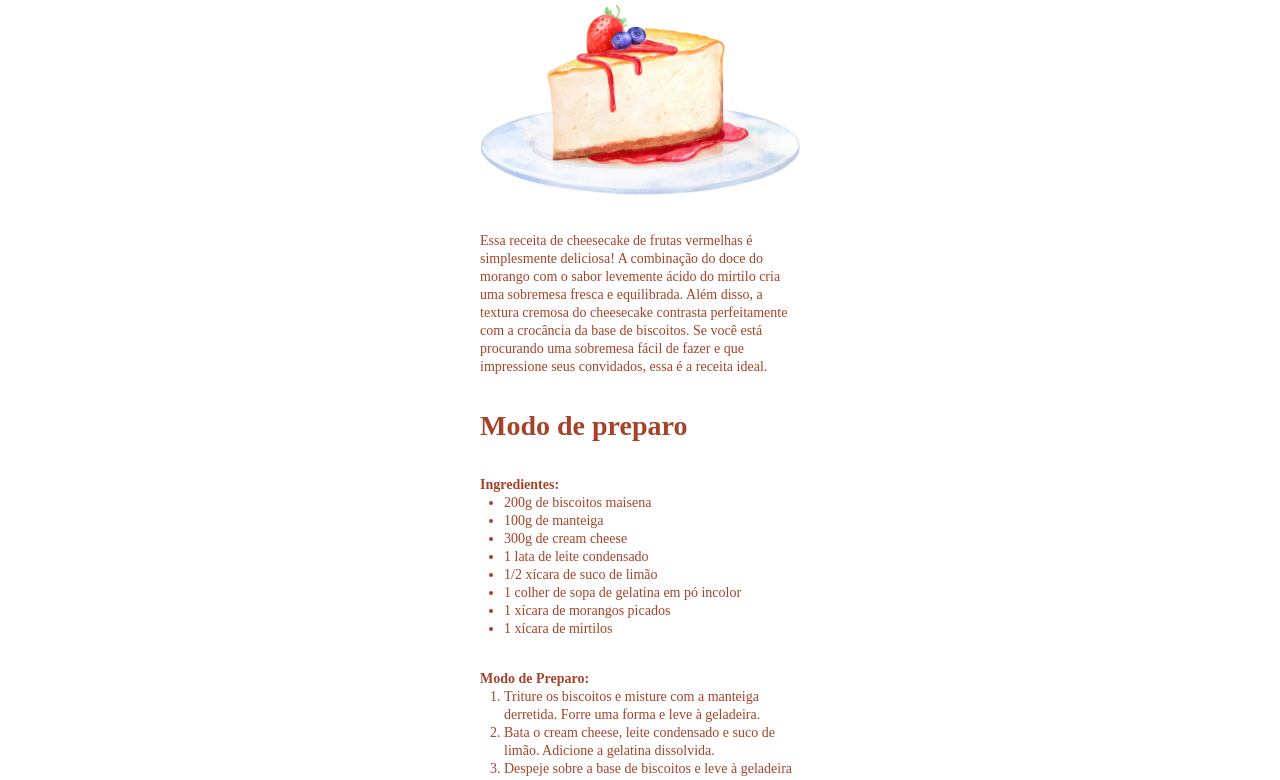
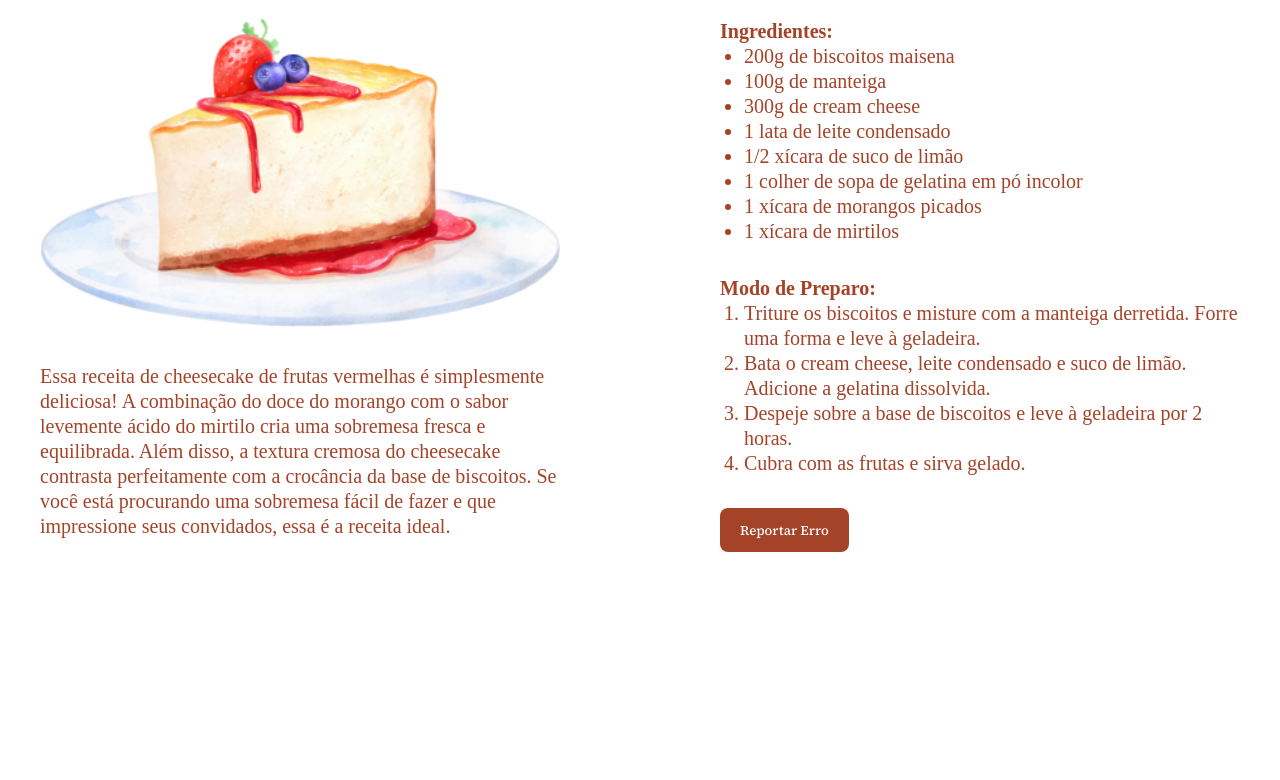
Before and after one commit to josiannefreitas/explorer-p05, a plain HTML site: page index.html in a window 1280 px wide. Shown: the part 119-899 px from the top of the page. After the commit the page ends 800 px from the top, so only its background shows below. Drawn offline with Linux system fonts and the light colour scheme; a web font is replaced by a local one.

Commit message:
📱 work on responsive design

```diff
--- a/index.html
+++ b/index.html
@@ -8,6 +8,7 @@
     <meta name="viewport" content="width=device-width, initial-scale=1.0" />
 
     <link href="https://fonts.googleapis.com/css2?family=Source+Serif+4:wght@500&family=Source+Serif+Pro:wght@400;700&display=swap" rel="stylesheet">
+    <link rel="shortcut icon" href="assets/cheesecake.png" type="image/x-icon">
     <link rel="stylesheet" href="style.css">
 
     <title>Cheesecake</title>
--- a/style.css
+++ b/style.css
@@ -56,4 +56,50 @@ button {
   border: 0;
   padding: 0.8rem 1.2rem;
   border-radius: 0.8rem;
+  text-transform: capitalize;
 }
+
+@media (min-width: 770px) {
+  body {
+    align-items: center;
+  }
+
+  main {
+    flex-direction: row;
+    max-width: fit-content;
+    justify-content: space-between;
+    gap: 16rem;
+    padding-top: 9rem 6rem;
+  }
+
+  div {
+    flex: 1;
+    max-width: 55rem;
+  }
+
+  h1,
+  h2 {
+    font-size: 4rem;
+    font-weight: 700;
+    line-height: 5rem;
+  }
+
+  p,
+  li {
+    font-size: 2rem;
+    font-weight: 400;
+    line-height: 2.5rem;
+  }
+
+  strong {
+    font-size: 2rem;
+    font-weight: 700;
+    line-height: 2.5rem;
+  }
+
+  button {
+    padding: 1rem 2rem;
+    border-radius: 0.8rem;
+    line-height: 2.4rem;
+  }
+}
```
